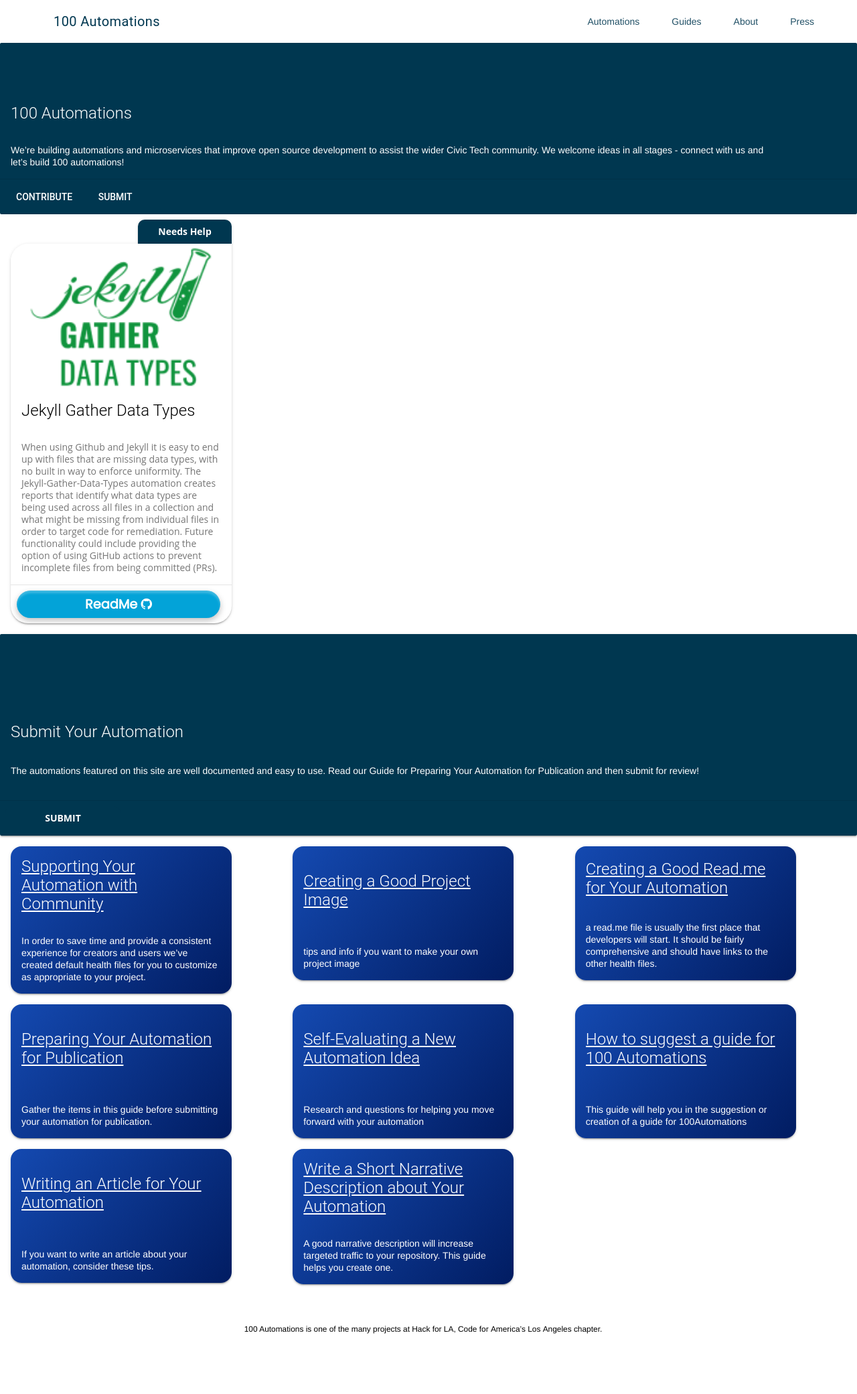
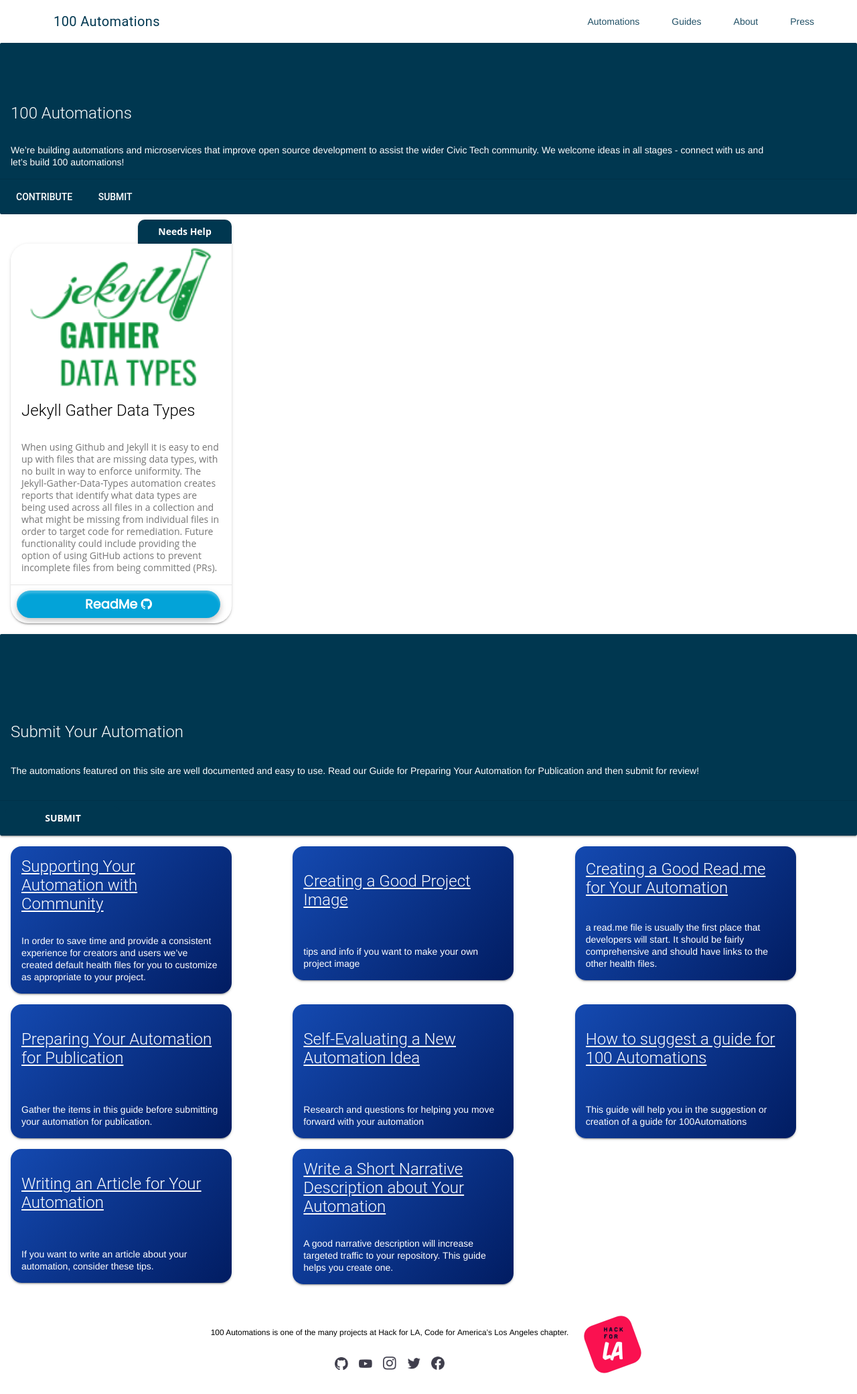
Before and after one commit to 100Automations/Website, a Jekyll site: the page built from index.html, in a window 1280 px wide. Shown: the whole page at 67% size. Built offline with Jekyll 4.4.1, drawn with Linux system fonts in a browser that asks for light colours.

Commit message:
Fix footer image links

```diff
--- a/_includes/footer.html
+++ b/_includes/footer.html
@@ -5,18 +5,18 @@
       </p>
       <ul class="mdl-mini-footer__link-list">
         <li><a href="https://github.com/100Automations">
-          <img src='{{ assets/images/icons/footer-icons/github-logo.png | absolute_url }}'></a></li>
+          <img src='{{ "/assets/images/icons/footer-icons/github-logo.png" | absolute_url }}'></a></li>
         <li><a href="https://www.youtube.com/channel/UCS_BOwZ5Hj3pGHN0gmx4gAA?guided_help_flow=5">
-          <img src='{{  assets/images/icons/footer-icons/youtube-logo.png | absolute_url }}'></a></li>
+          <img src='{{  "/assets/images/icons/footer-icons/youtube-logo.png" | absolute_url }}'></a></li>
         <li><a href="https://www.instagram.com/100automations/">
-          <img src='{{  assets/images/icons/footer-icons/instagram-logo.png | absolute_url }}'></a></li>
+          <img src='{{  "/assets/images/icons/footer-icons/instagram-logo.png" | absolute_url }}'></a></li>
         <li><a href="https://twitter.com/100automations">
-          <img src='{{  assets/images/icons/footer-icons/twitter-logo.png | absolute_url}}'></a></li>
+          <img src='{{  "/assets/images/icons/footer-icons/twitter-logo.png" | absolute_url}}'></a></li>
         <li><a href="https://www.facebook.com/100Automations">
-          <img src='{{  assets/images/icons/footer-icons/facebook-logo.png | absolute_url }}'></a></li>
+          <img src='{{  "/assets/images/icons/footer-icons/facebook-logo.png" | absolute_url }}'></a></li>
       </ul>
   </div>
   <div class="footer-logo">
-      <img src='{{  assets/images/icons/footer-icons/hackforla-logo.png | absolute_url }}'>
+      <img src='{{  "/assets/images/icons/footer-icons/hackforla-logo.png" | absolute_url }}'>
   </div>
 </footer>
```
